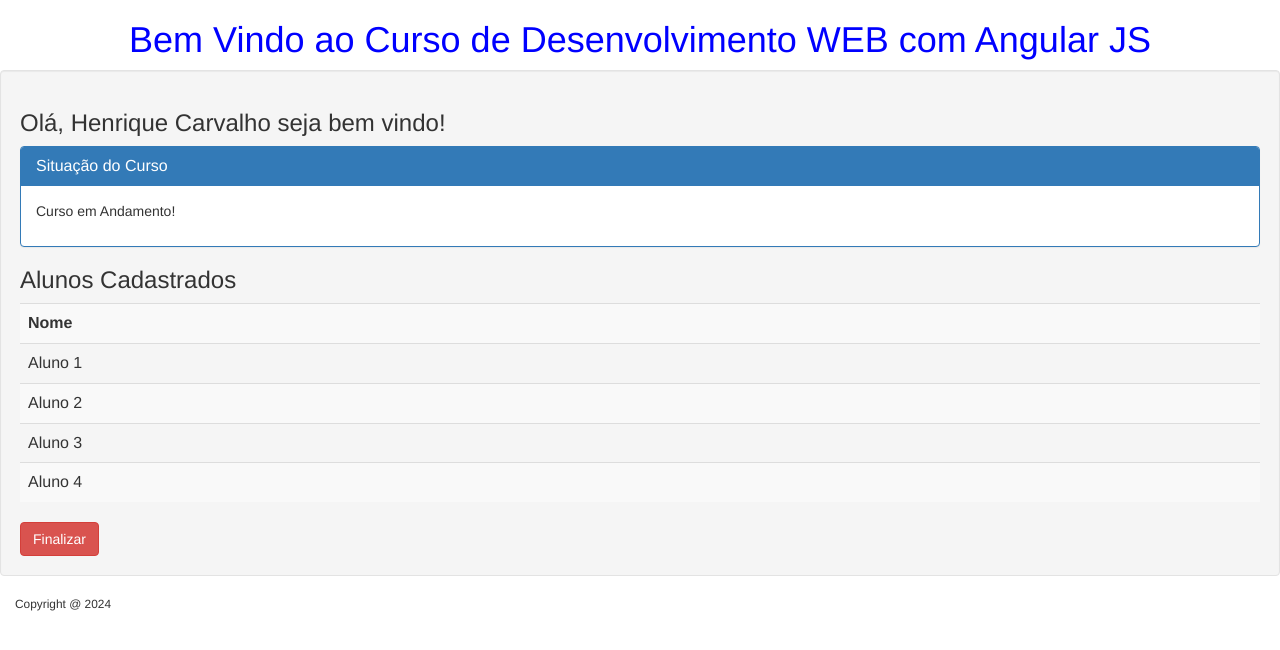
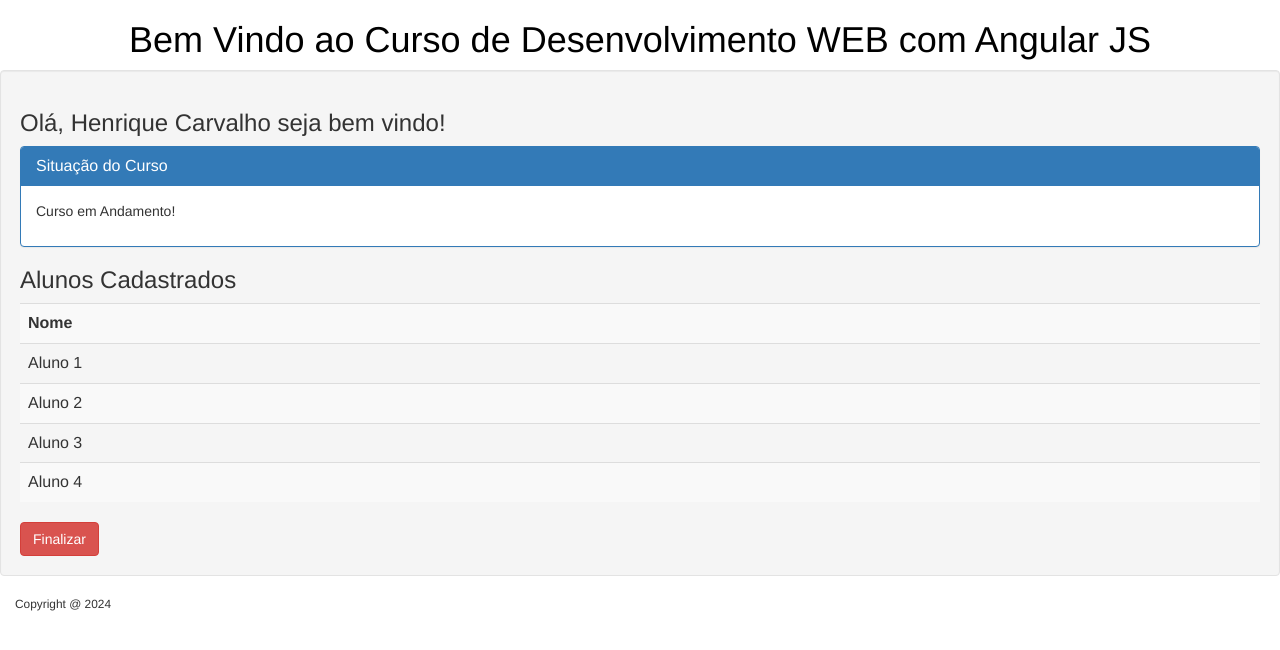
Before and after one commit to hrq-eisen/UNICAMP, a plain HTML site: page index.html in a window 1280 px wide. Drawn offline with Linux system fonts and the light colour scheme.

Commit message:
index.html

```diff
--- a/index.html
+++ b/index.html
@@ -7,7 +7,7 @@
 	</head>
 	<body class="contanier" ng-app="aplicacao">
 		<div class="header-inner">
-			<h1 style="text-align: center; color: blue;">
+			<h1 style="text-align: center; color: black;">
 				Bem Vindo ao Curso de Desenvolvimento WEB com Angular JS
 			</h1>
 		</div>
```
